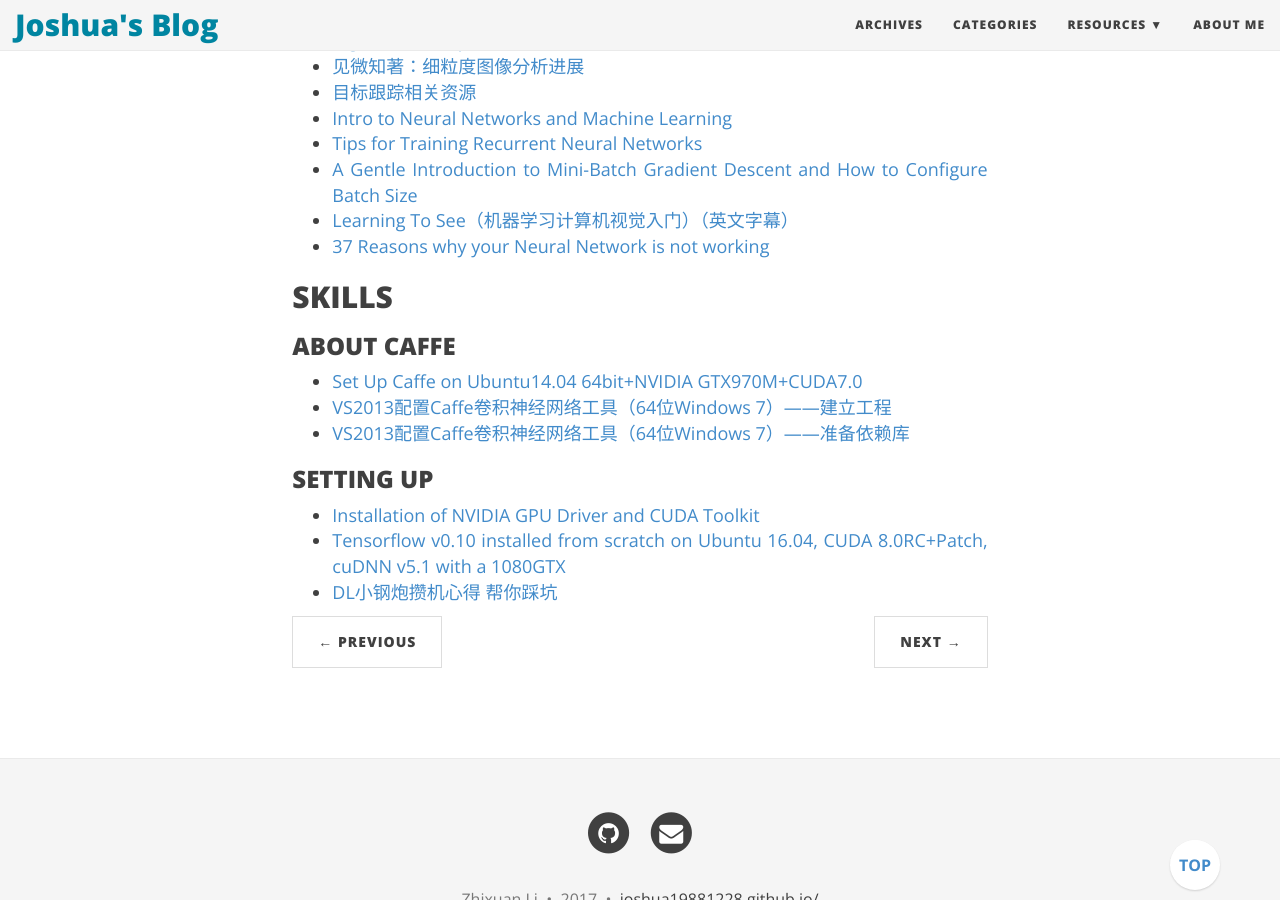
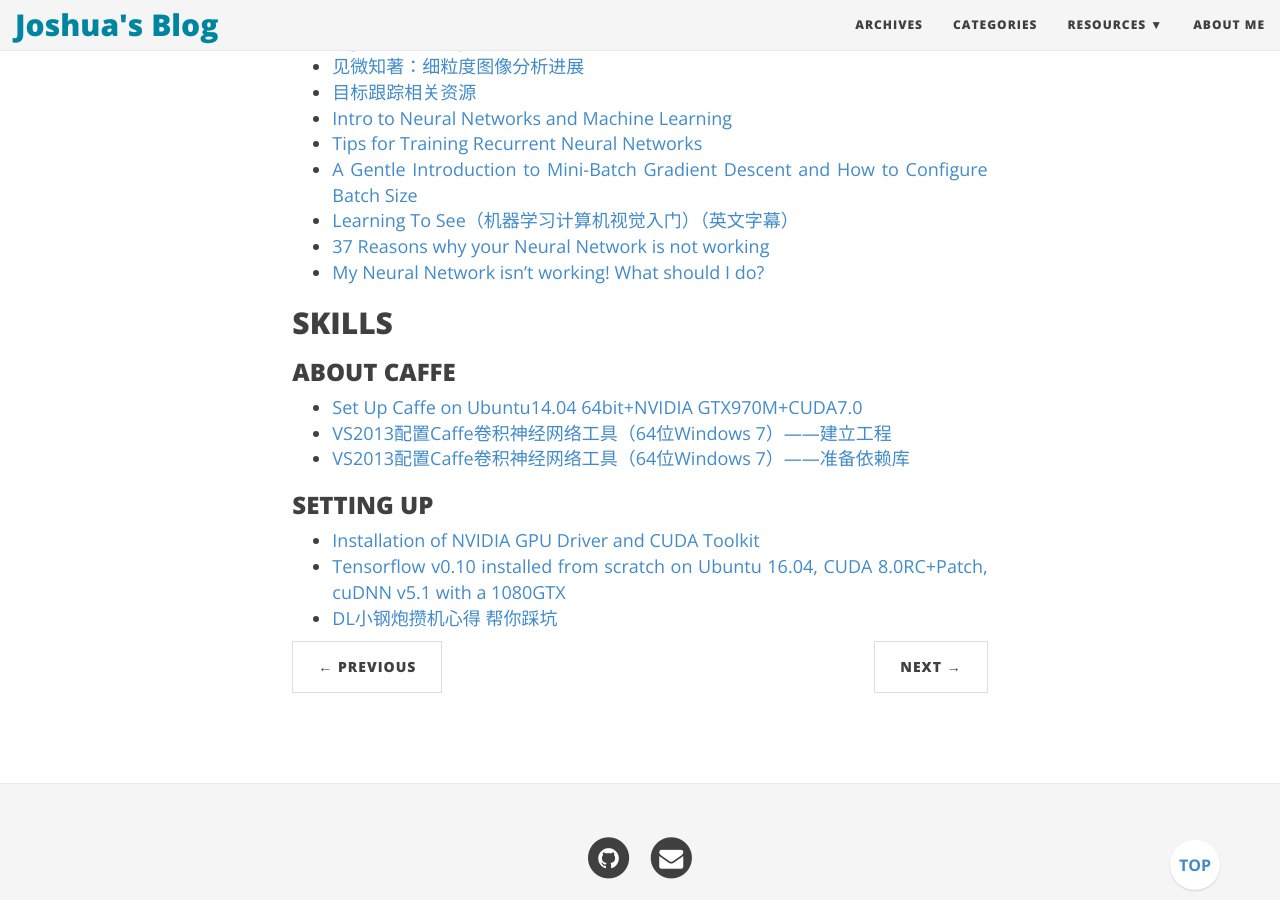
Before and after one commit to joshua19881228/joshua19881228.github.io, a Jekyll site: the page built from _posts/Computer_Vision/2016-08-25-my-jumble-of-computer-vision.md, in a window 1280 px wide and 900 px high, scrolled down 29473 px. Built offline with Jekyll 4.4.1, drawn with Linux system fonts in a browser that asks for light colours; nearby versions of some CDN libraries; comment, search, counter and statistics services are not loaded.

Commit message:
update post

```diff
--- a/_posts/Computer_Vision/2016-08-25-my-jumble-of-computer-vision.md
+++ b/_posts/Computer_Vision/2016-08-25-my-jumble-of-computer-vision.md
@@ -748,6 +748,7 @@
 * [A Gentle Introduction to Mini-Batch Gradient Descent and How to Configure Batch Size](http://machinelearningmastery.com/gentle-introduction-mini-batch-gradient-descent-configure-batch-size/)
 * [Learning To See（机器学习计算机视觉入门）（英文字幕）](https://www.bilibili.com/video/av12532910/)
 * [37 Reasons why your Neural Network is not working](https://medium.com/@slavivanov/4020854bd607)
+* [My Neural Network isn't working! What should I do?](http://theorangeduck.com/page/neural-network-not-working)
 
 ## SKILLS ##
 
```
